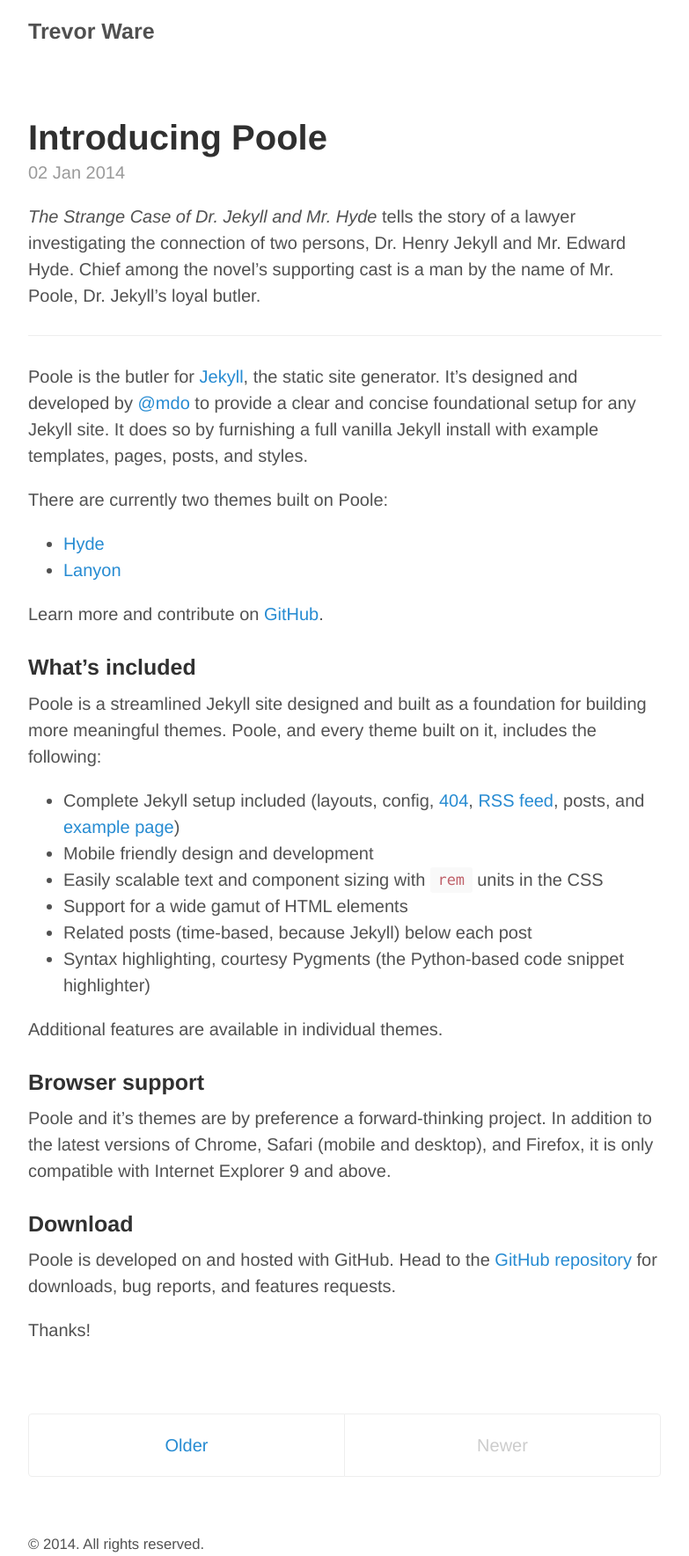
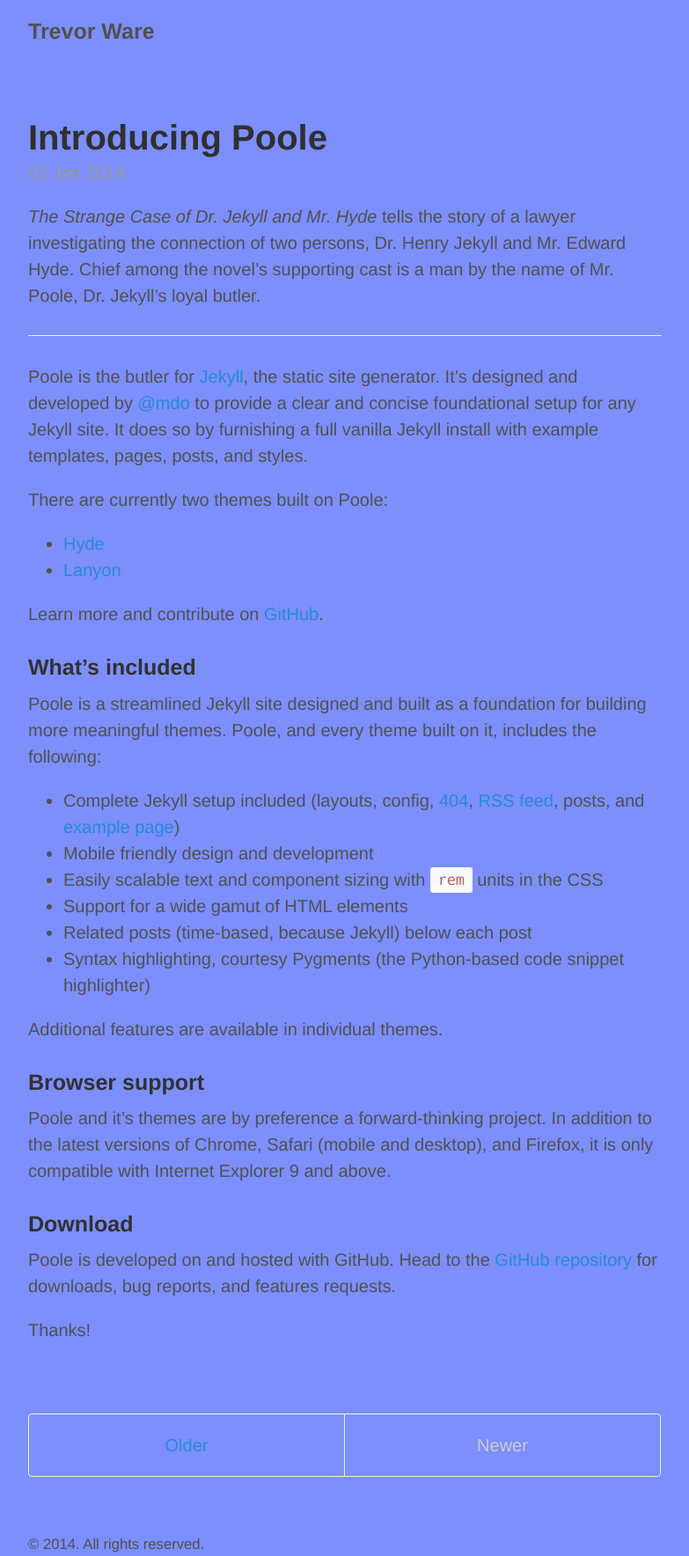
Before and after one commit to twarrre/twarrre.github.io, a Jekyll site: the page built from index.html, in a window 1280 px wide. Shown: the whole page at 88% size, without its empty margins (248-1031 px from the left). Built offline with Jekyll 4.4.1, drawn with Linux system fonts in a browser that asks for light colours; the list of posts is cut into pages by our own code.

Commit message:
Change the background color.

```diff
--- a/public/css/poole.css
+++ b/public/css/poole.css
@@ -60,7 +60,7 @@
 
 body {
   color: #515151;
-  background-color: #fff;
+  background-color: #7C8FFC;
   -webkit-text-size-adjust: 100%;
       -ms-text-size-adjust: 100%;
 }
@@ -133,7 +133,7 @@
   margin: 1.5rem 0;
   border: 0;
   border-top: 1px solid #eee;
-  border-bottom: 1px solid #fff;
+  border-bottom: 1px solid #7C8FFC;
 }
 
 abbr {
```
